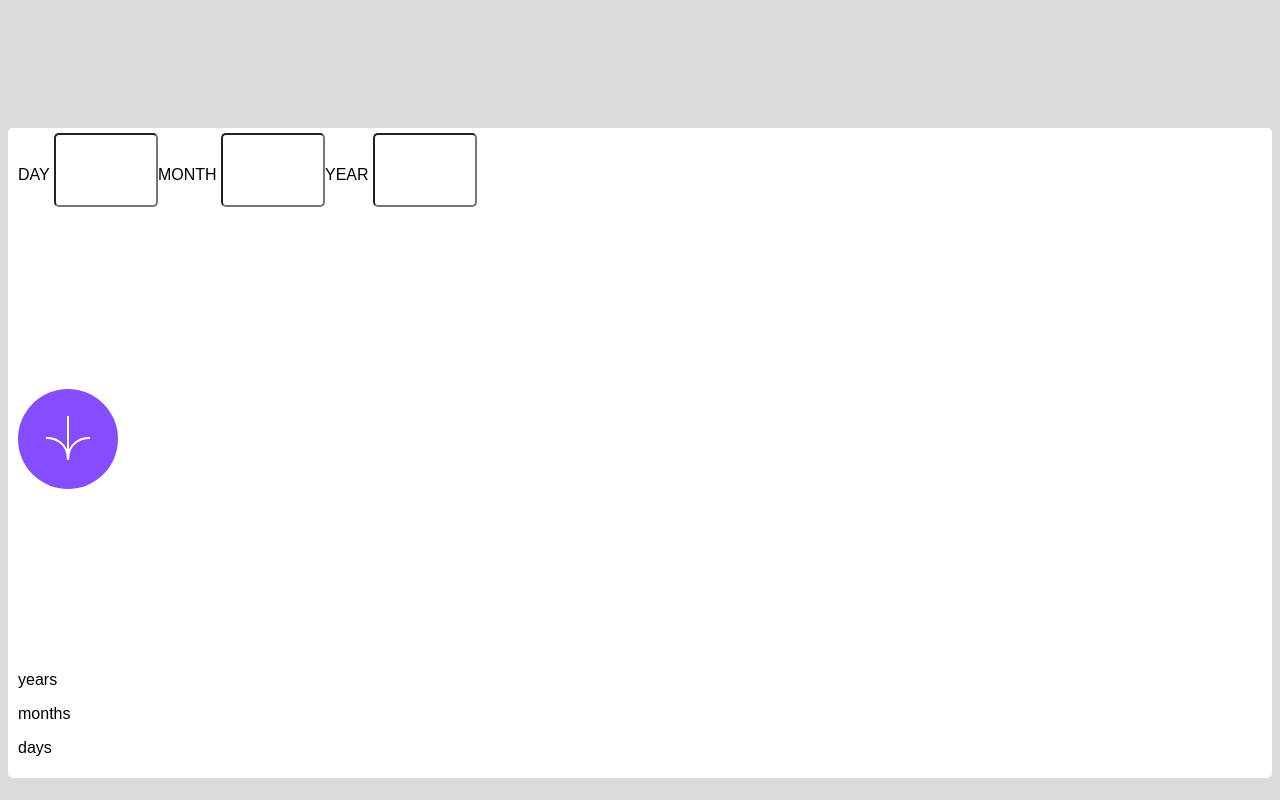
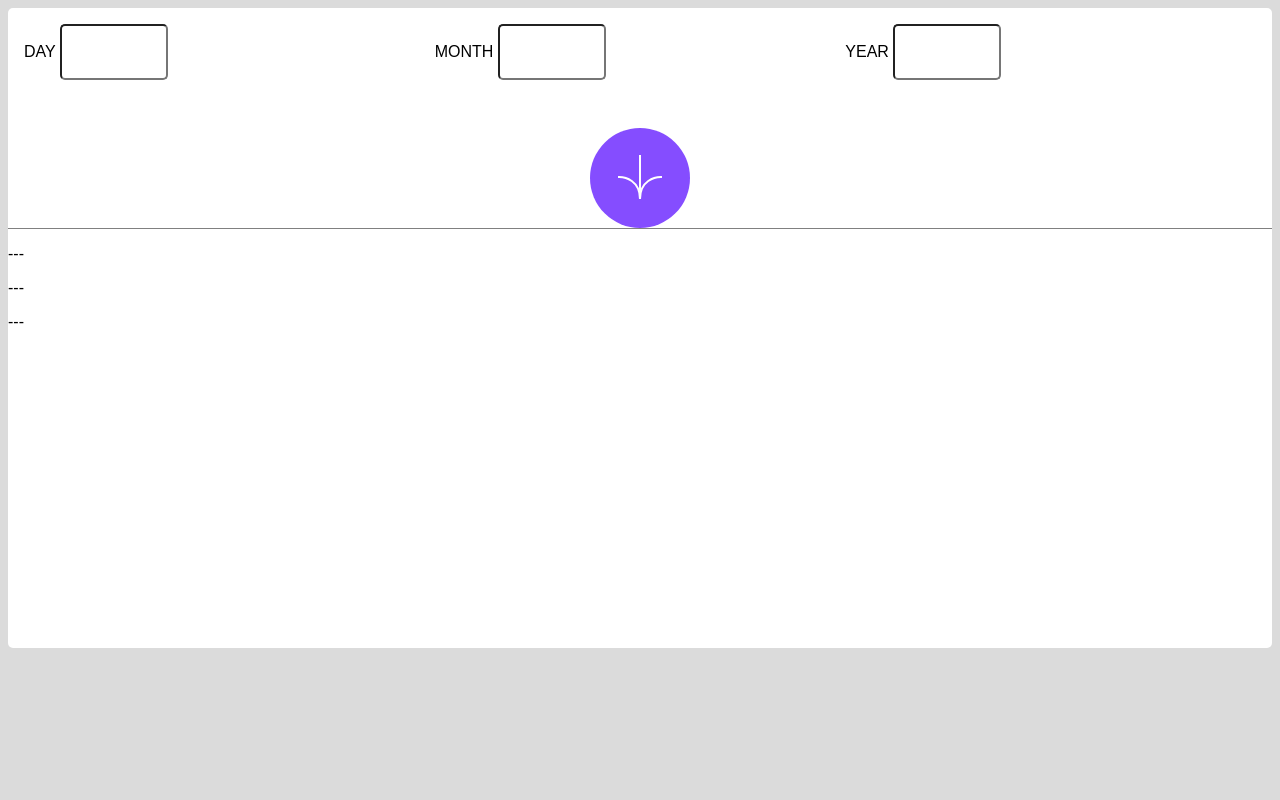
Before and after one commit to rasingh-rgb/age-calculator, a website: page age-calculator-app-main/index.html in a window 1280 px wide. Drawn offline with Linux system fonts and the light colour scheme.

Commit message:
Änderungen styles.css // Einbau Javascript
einzelne Style Änderungen, Einbau JavaScript Eventhandler.

Konzentration hat nachgelassen, hab an der Stelle aufgehört um das Chaos nicht zu vergrößern.

```diff
--- a/age-calculator-app-main/assets/script/script.js
+++ b/age-calculator-app-main/assets/script/script.js
@@ -0,0 +1,11 @@
+const btn = document.getElementById("submitbtn");
+
+
+btn.addEventListener('click', () => {
+    let day = document.getElementById("day").value;
+    let month = document.getElementById("month").value;
+    let year = document.getElementById("year").value;
+    document.getElementById("years").innerText = year;
+    document.getElementById("months").innerText = month;
+    document.getElementById("days").innerText = day;
+});
--- a/age-calculator-app-main/assets/scss/styles.scss
+++ b/age-calculator-app-main/assets/scss/styles.scss
@@ -30,6 +30,40 @@ h1 {
     color: $neutral-off-black;
 }
 
+.secondary-button {
+    background-color: $neutral-off-white;
+    color: $primary-light-red;
+}
+
+.container {
+    background-color: white;
+    border-radius: 5px;
+    height: 40rem;
+}
+
+.input-container {
+    display: grid;
+    padding: 1rem;
+    grid-template-columns: 1fr 1fr 1fr;
+
+    &__input{
+        border-radius: 5px;
+        width: 100px;
+        height: 50px;
+
+    }
+
+}
+
+.button {
+    display: flex;
+    justify-content: center;
+
+    margin-top: 3rem;
+    border-bottom: 1px solid grey;
+    z-index: 5;
+}
+
 .primary-button {
     background-color: $primary-purple;
     color: $neutral-white;
@@ -37,36 +71,6 @@ h1 {
     border: none;
     width: 100px;
     height: 100px;
+    margin-top: -1rem;
+    z-index: 10;
 }
-
-.secondary-button {
-    background-color: $neutral-off-white;
-    color: $primary-light-red;
-}
-
-.container {
-    display: flex;
-    flex-direction: column;
-    justify-content: space-between;
-
-    border-bottom-right-radius: 15px;
-    background-color: white;
-    border-radius: 5px;
-    padding: 5px 10px 5px;
-    margin-top: 8rem;
-    height: 40rem;
-}
-
-.age-input-container {
-    display: flex;
-    border-color: $neutral-light-grey;
-
-    &__input {
-        width: 80px;
-        height: 50px;
-        margin-bottom: 1rem;
-        border-radius: 5px;
-        font-size: 30px;
-        padding: 10px;
-    }
-}
--- a/age-calculator-app-main/index.html
+++ b/age-calculator-app-main/index.html
@@ -21,36 +21,35 @@
   <main>
     <div class="container">
 
-      <div class="age-input-container">
+      <div class="input-container">
 
         <span>
-          <label for="name" class="age" class="age-input-container__textcontent">DAY</label>
-          <input type="text" id="name" name="name" class="age-input-container__input">
+          <label for="day" class="age-input-container__textcontent">DAY</label>
+          <input type="text" id="day" name="name" class="input-container__input" />
         </span>
 
         <span>
-          <label for="email" class="age-input-container__textcontent">MONTH</label>
-          <input type="email" id="email" name="email" class="age-input-container__input">
+          <label for="month" class="age-input-container__textcontent">MONTH</label>
+          <input type="text" id="month" name="month" class="input-container__input"/>
         </span>
 
         <span>
-          <label for="message" class="age-input-container__textcontent">YEAR</label>
-          <input id="message" name="message" class="age-input-container__input"></input>
+          <label for="year" class="age-input-container__textcontent">YEAR</label>
+          <input type="text" id="year" name="month" class="input-container__input"/>
         </span>
 
       </div>
 
-      <div class="">
-        <button class="primary-button">
-          <img src="../age-calculator-app-main/assets/images/icon-arrow.svg" alt="">
-
+      <div class="button">
+        <button class="primary-button" id="submitbtn">
+          <img src="../age-calculator-app-main/assets/images/icon-arrow.svg" alt="Ein Button um das Geburtsdatum abzuschicken">
         </button>
       </div>
 
       <div class="age-output-container">
-        <p> years</p>
-        <p> months</p>
-        <p> days</p>
+        <p id="years"> --- </p>
+        <p id="months"> --- </p>
+        <p id="days"> --- </p>
       </div>
 
     </div>
@@ -59,7 +58,7 @@
   <footer>
 
   </footer>
-
+  <script src="../age-calculator-app-main/assets/script/script.js"></script>
 </body>
 
 </html>
```
Also changed, not shown: age-calculator-app-main/assets/css/styles.css.
